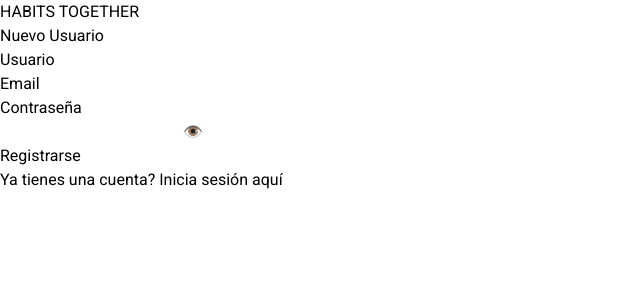
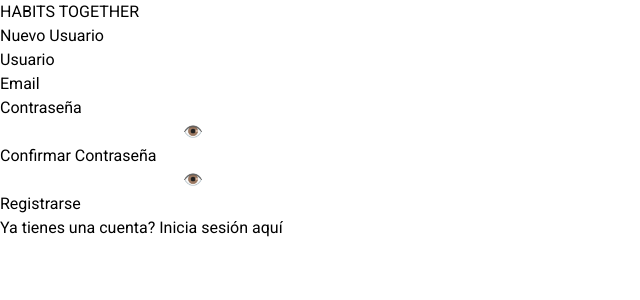
Before and after one commit to br1code/habits-together, a Next.js app in the folder client/: page /signup in a window 1280 px wide. Shown: the top 300 px of the page, without its empty margins (0-640 px from the left). Built offline with nearby package versions, Linux system fonts and the light colour scheme; no server answers.

Commit message:
forcinsg user to enter password twice when creating new account

```diff
--- a/client/src/app/signup/page.tsx
+++ b/client/src/app/signup/page.tsx
@@ -12,31 +12,39 @@ interface SignupFormValues {
   username: string;
   email: string;
   password: string;
+  confirmPassword: string;
 }
 
 const SignupPage: FC = () => {
   const {
     register,
     handleSubmit,
+    watch,
     formState: { errors: formErrors },
   } = useForm<SignupFormValues>();
   const [isSubmitting, setIsSubmitting] = useState<boolean>(false);
   const [showPassword, setShowPassword] = useState<boolean>(false);
+  const [showConfirmPassword, setShowConfirmPassword] =
+    useState<boolean>(false);
   const router = useRouter();
 
   const onSubmit: SubmitHandler<SignupFormValues> = async (data) => {
     try {
       setIsSubmitting(true);
-      await signup(data);
+      const { password, email, username } = data; // Excluding confirmPassword
+      const signupData = { password, email, username };
+      await signup(signupData);
       alert('Tu cuenta ha sido creada. Ya puedes iniciar sesión');
       router.push('/login');
     } catch (error) {
-      console.log('An error occured during signup', error);
+      console.log('An error occurred during signup', error);
       alert('Error al registrarse. Por favor intente de nuevo.');
     } finally {
       setIsSubmitting(false);
     }
   };
+
+  const currentPasswordValue = watch('password');
 
   return (
     <main className="min-h-[calc(100vh-4rem)] max-w-screen-sm mx-auto flex items-center justify-center p-4">
@@ -104,7 +112,10 @@ const SignupPage: FC = () => {
               className="w-full p-2 bg-gray-50 border border-gray-500 rounded focus:outline-none focus:ring focus:ring-indigo-700"
               {...register('password', {
                 required: 'La contraseña es requerida.',
-                minLength: 6,
+                minLength: {
+                  value: 6,
+                  message: 'La contraseña debe tener al menos 6 caracteres.',
+                },
               })}
             />
             <button
@@ -119,6 +130,42 @@ const SignupPage: FC = () => {
           {formErrors.password && (
             <p className="text-red-600 text-sm mt-1">
               {formErrors.password.message}
+            </p>
+          )}
+        </div>
+
+        <div className="mb-4">
+          <label
+            htmlFor="confirmPassword"
+            className="block mb-2 text-sm font-medium"
+          >
+            Confirmar Contraseña
+          </label>
+          <div className="relative">
+            <input
+              id="confirmPassword"
+              type={showConfirmPassword ? 'text' : 'password'}
+              autoComplete="new-password"
+              className="w-full p-2 bg-gray-50 border border-gray-500 rounded focus:outline-none focus:ring focus:ring-indigo-700"
+              {...register('confirmPassword', {
+                required: 'Por favor confirma tu contraseña.',
+                validate: (value) =>
+                  value === currentPasswordValue ||
+                  'Las contraseñas no coinciden.',
+              })}
+            />
+            <button
+              type="button"
+              className="absolute right-2 top-2 text-gray-500"
+              onClick={() => setShowConfirmPassword(!showConfirmPassword)}
+              aria-label="Toggle confirm password visibility"
+            >
+              {showConfirmPassword ? '🙈' : '👁️'}
+            </button>
+          </div>
+          {formErrors.confirmPassword && (
+            <p className="text-red-600 text-sm mt-1">
+              {formErrors.confirmPassword.message}
             </p>
           )}
         </div>
```
